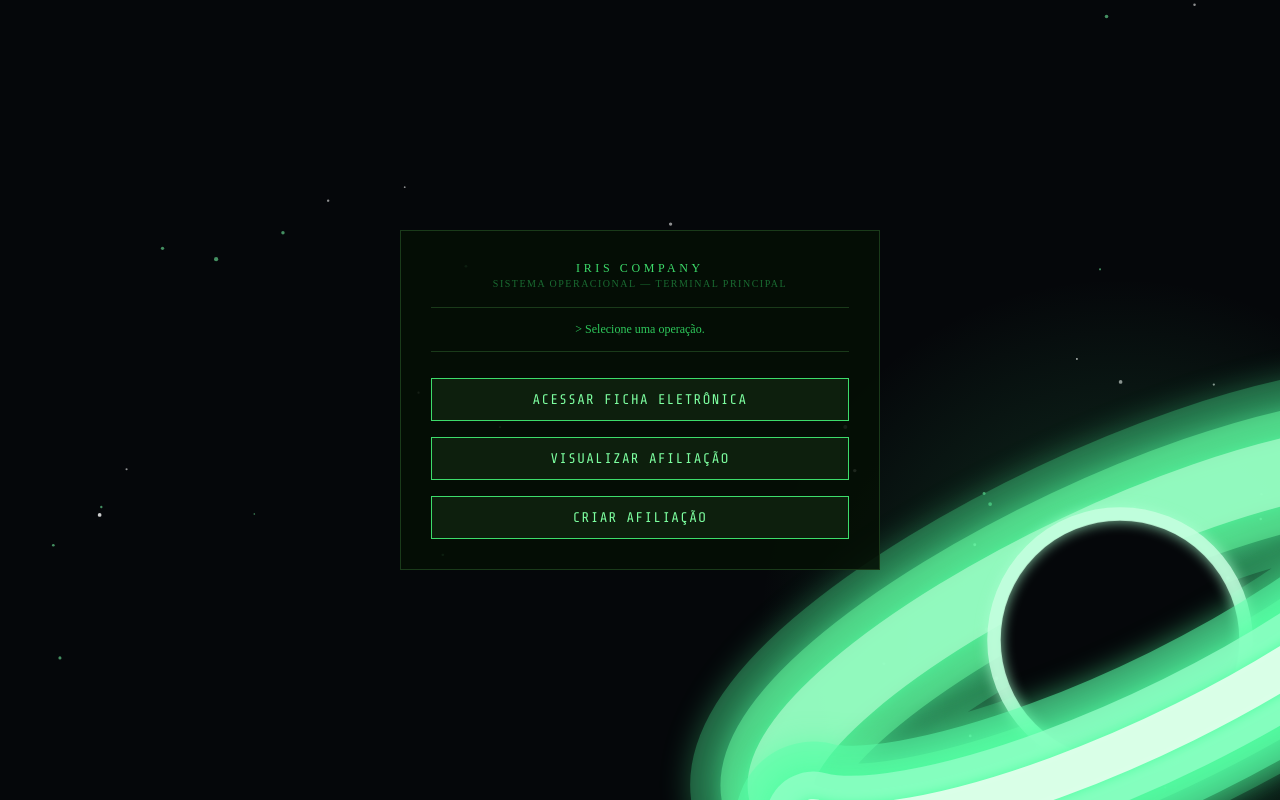
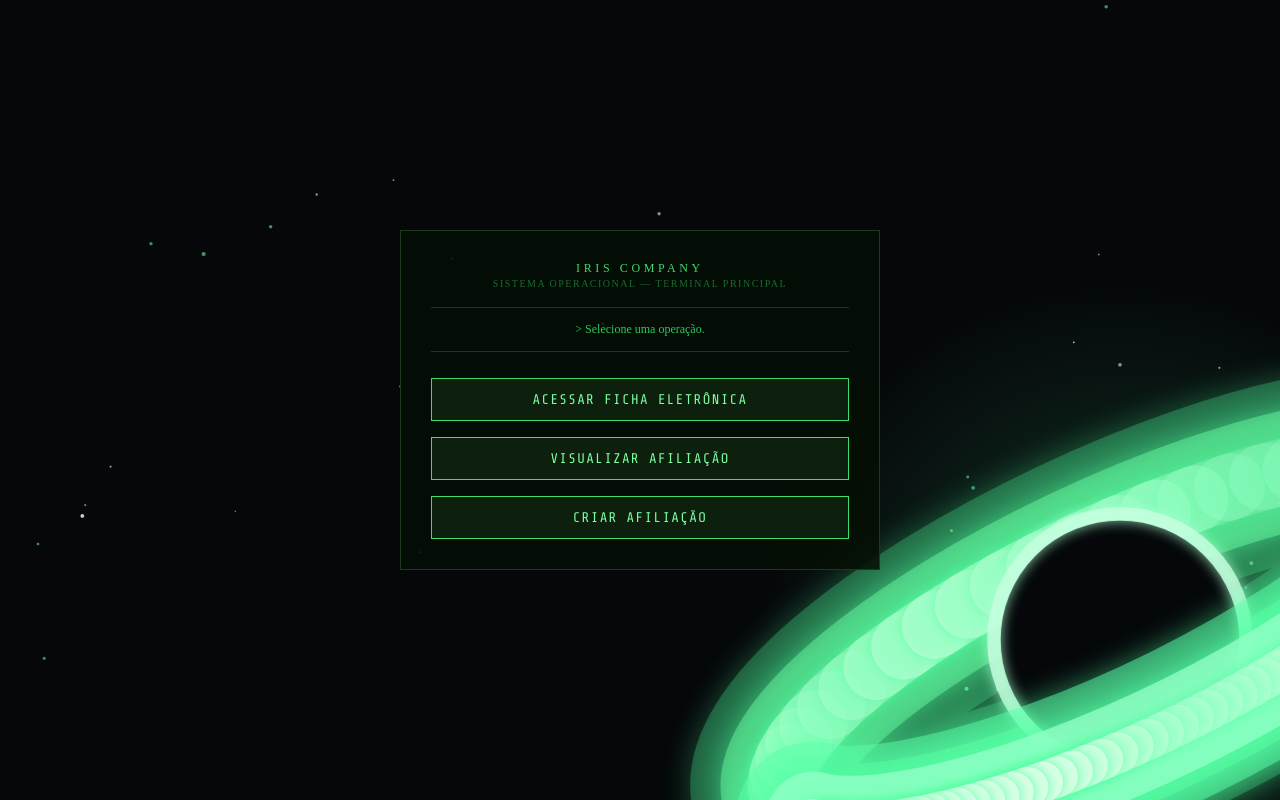
Before and after one commit to GusZerkk/Umbra09-Servidor, a website: page public/index.html in a window 1280 px wide. Drawn offline with nearby package versions, Linux system fonts and the light colour scheme; animation ran at ten frames a second.

Commit message:
Update index.html

```diff
--- a/public/index.html
+++ b/public/index.html
@@ -192,7 +192,7 @@
             stars.forEach((s) => {
                 const angularSpeed = 0.0018 * (220 / Math.max(s.radius, 60));
                 s.angle += angularSpeed;
-                s.radius -= 0.6 + (1 - s.radius / maxR) * 1.3;
+                s.radius -= 0.4 + (1 - s.radius / maxR) * 0.85;
                 if (s.radius <= eventHorizon)
                     Object.assign(s, makeStar(true));
                 const x = cx + Math.cos(s.angle) * s.radius;
@@ -219,6 +219,27 @@
                 ctx.stroke();
                 ctx.restore();
             }
+            function swirlRing(startA, endA, widthFactor, blur, rgb, baseAlpha) {
+                const segments = 56;
+                const step = (endA - startA) / segments;
+                for (let i = 0; i < segments; i++) {
+                    const a0 = startA + i * step;
+                    const a1 = a0 + step * 1.15;
+                    const mid = a0 + step / 2;
+                    const swirl = 0.55 + 0.45 * (0.5 * Math.sin(3 * mid - t * 0.9) + 0.3 * Math.sin(5 * mid + t * 0.65) + 0.2 * Math.sin(8 * mid - t * 1.3));
+                    const alpha = baseAlpha * Math.max(0.28, Math.min(1, swirl));
+                    ctx.save();
+                    ctx.strokeStyle = `rgba(${rgb},${alpha})`;
+                    ctx.lineWidth = eventHorizon * widthFactor;
+                    ctx.lineCap = "round";
+                    ctx.shadowColor = "#4dffa0";
+                    ctx.shadowBlur = blur * shimmer;
+                    ctx.beginPath();
+                    ctx.ellipse(cx, cy, rx, ry, rot, a0, a1);
+                    ctx.stroke();
+                    ctx.restore();
+                }
+            }
             // halo suave ao redor de tudo
             const glowR = eventHorizon + 10 + Math.sin(t / 3) * 4;
             const grad = ctx.createRadialGradient(cx, cy, eventHorizon * 0.6, cx, cy, glowR + eventHorizon * 1.9);
@@ -229,10 +250,10 @@
             ctx.beginPath();
             ctx.arc(cx, cy, glowR + eventHorizon * 1.9, 0, Math.PI * 2);
             ctx.fill();
-            // disco (parte de trás) — camadas limpas, de fora (larga e fraca) pra dentro (fina e forte)
+            // disco (parte de trás) — camadas de base, mais a camada brilhante com textura girando
             ringLayer(0, Math.PI * 2, 1.5, 34, "rgba(70,220,140,0.30)");
             ringLayer(0, Math.PI * 2, 1.0, 22, "rgba(110,255,165,0.45)");
-            ringLayer(0, Math.PI * 2, 0.55, 14, "rgba(190,255,215,0.6)");
+            swirlRing(0, Math.PI * 2, 0.55, 14, "190,255,215", 0.75);
             // o buraco em si
             ctx.fillStyle = "#05070a";
             ctx.beginPath();
@@ -248,11 +269,11 @@
             ctx.arc(cx, cy, eventHorizon + eventHorizon * 0.05, 0, Math.PI * 2);
             ctx.stroke();
             ctx.restore();
-            // disco (parte da frente, mais brilhante, cruza sobre o buraco)
+            // disco (parte da frente) — camadas de base, mais a camada brilhante com textura girando
             const fA = Math.PI * 0.1, fB = Math.PI * 0.9;
             ringLayer(fA, fB, 1.3, 30, "rgba(90,255,170,0.5)");
             ringLayer(fA, fB, 0.8, 20, "rgba(150,255,200,0.75)");
-            ringLayer(fA, fB, 0.34, 12, "rgba(225,255,235,0.95)");
+            swirlRing(fA, fB, 0.34, 12, "225,255,235", 1.0);
             animId = requestAnimationFrame(draw);
         }
         animId = requestAnimationFrame(draw);
```
